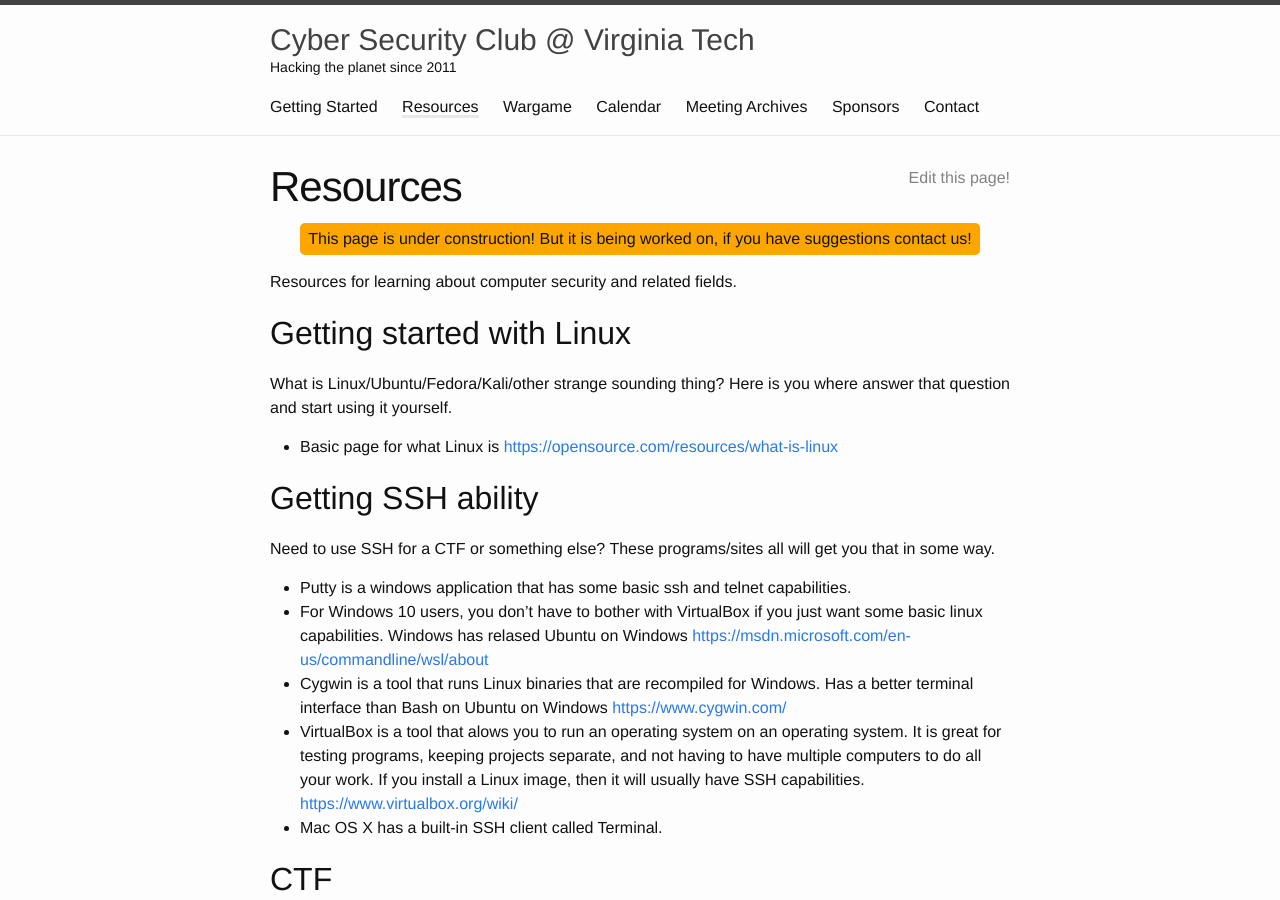
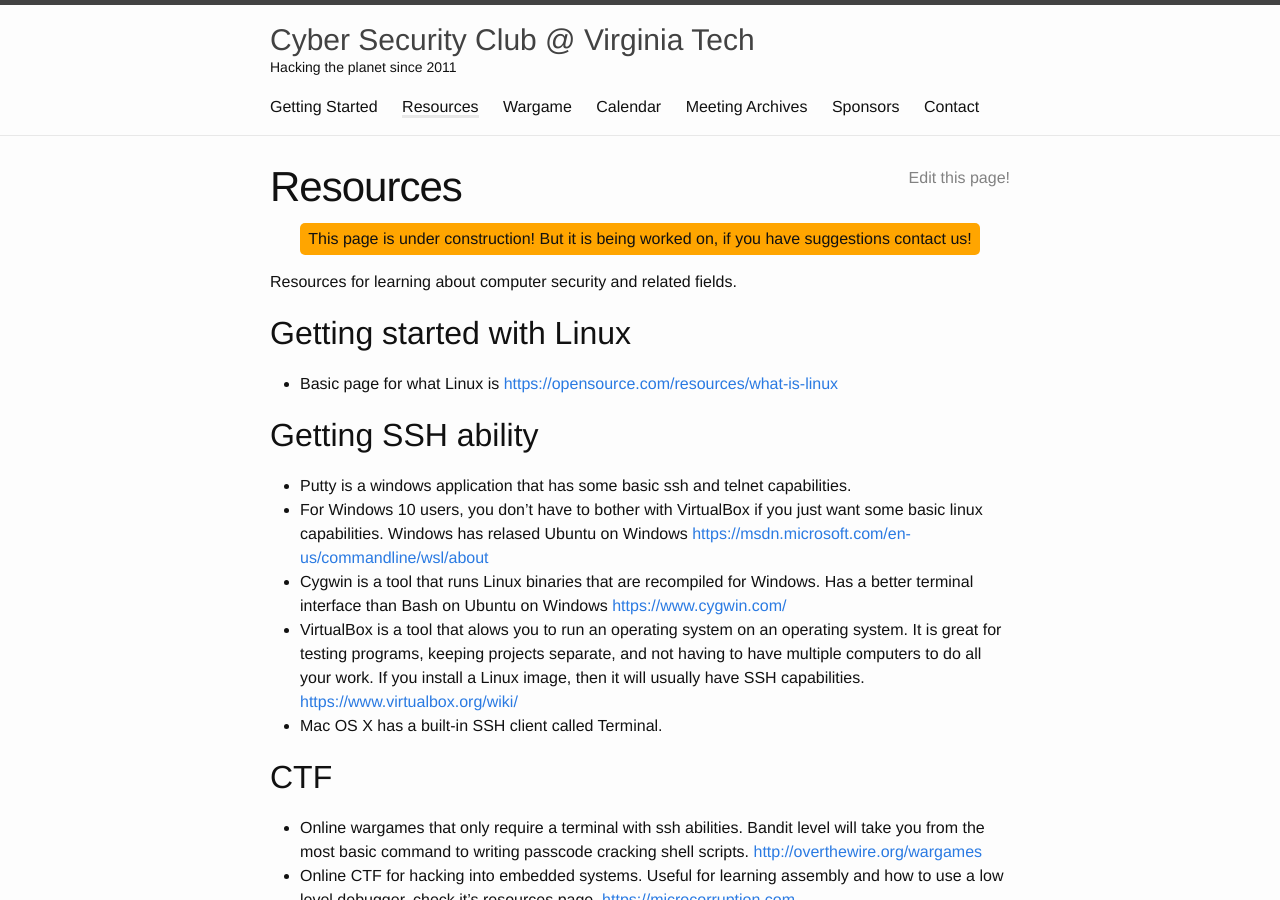
Before and after one commit to VTCSec/vtcsec.org, a Jekyll site: the page built from resources.md, in a window 1280 px wide and 900 px high. Built offline with Jekyll 4.4.1, drawn with Linux system fonts in a browser that asks for light colours.

Commit message:
Fixed the bulleted lists not working due to intro text.

```diff
--- a/resources.md
+++ b/resources.md
@@ -9,12 +9,11 @@
 
 Resources for learning about computer security and related fields.
 
+
 ## Getting started with Linux
-What is Linux/Ubuntu/Fedora/Kali/other strange sounding thing? Here is you where answer that question and start using it yourself.
   - Basic page for what Linux is <https://opensource.com/resources/what-is-linux>
 
 ## Getting SSH ability
-Need to use SSH for a CTF or something else? These programs/sites all will get you that in some way.
   - Putty is a windows application that has some basic ssh and telnet capabilities. <www.putty.org>
   - For Windows 10 users, you don't have to bother with VirtualBox if you just want some basic linux capabilities. Windows has relased Ubuntu on Windows <https://msdn.microsoft.com/en-us/commandline/wsl/about>
   - Cygwin is a tool that runs Linux binaries that are recompiled for Windows. Has a better terminal interface than Bash on Ubuntu on Windows <https://www.cygwin.com/>
```
